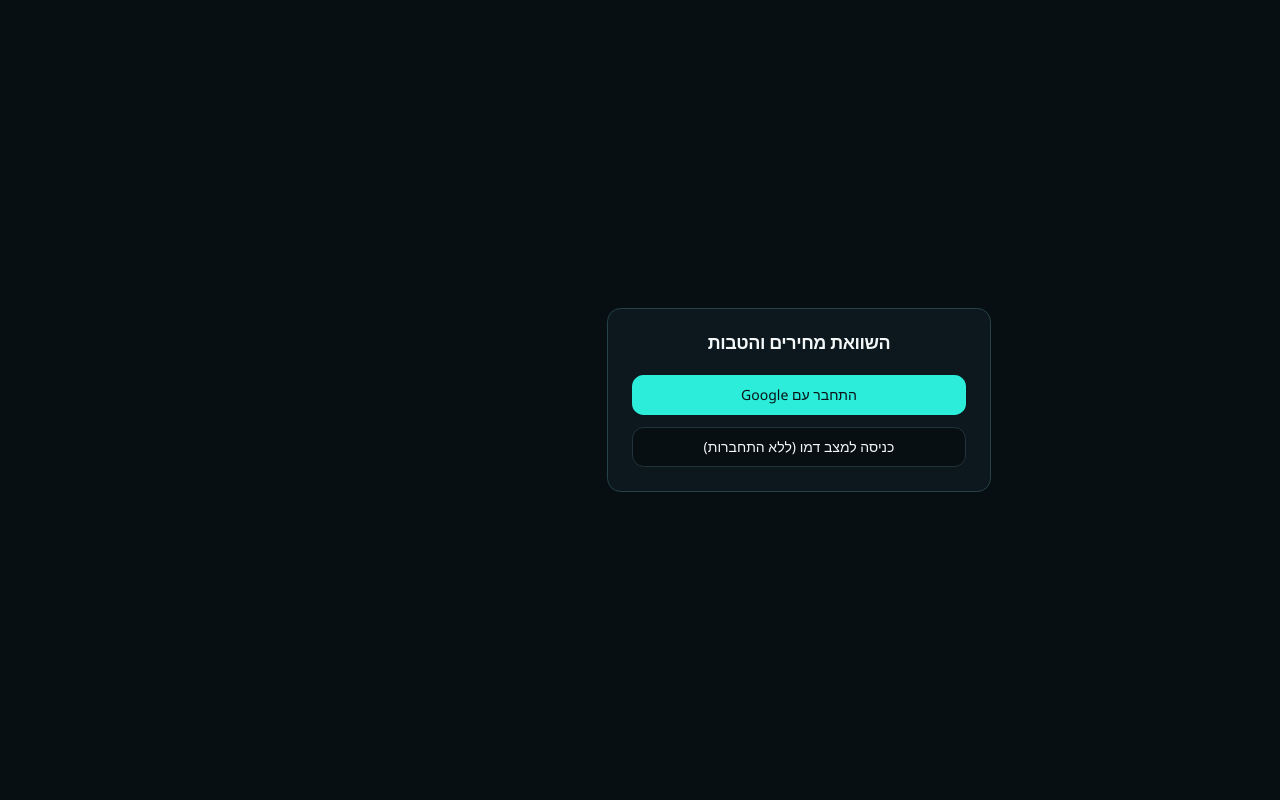
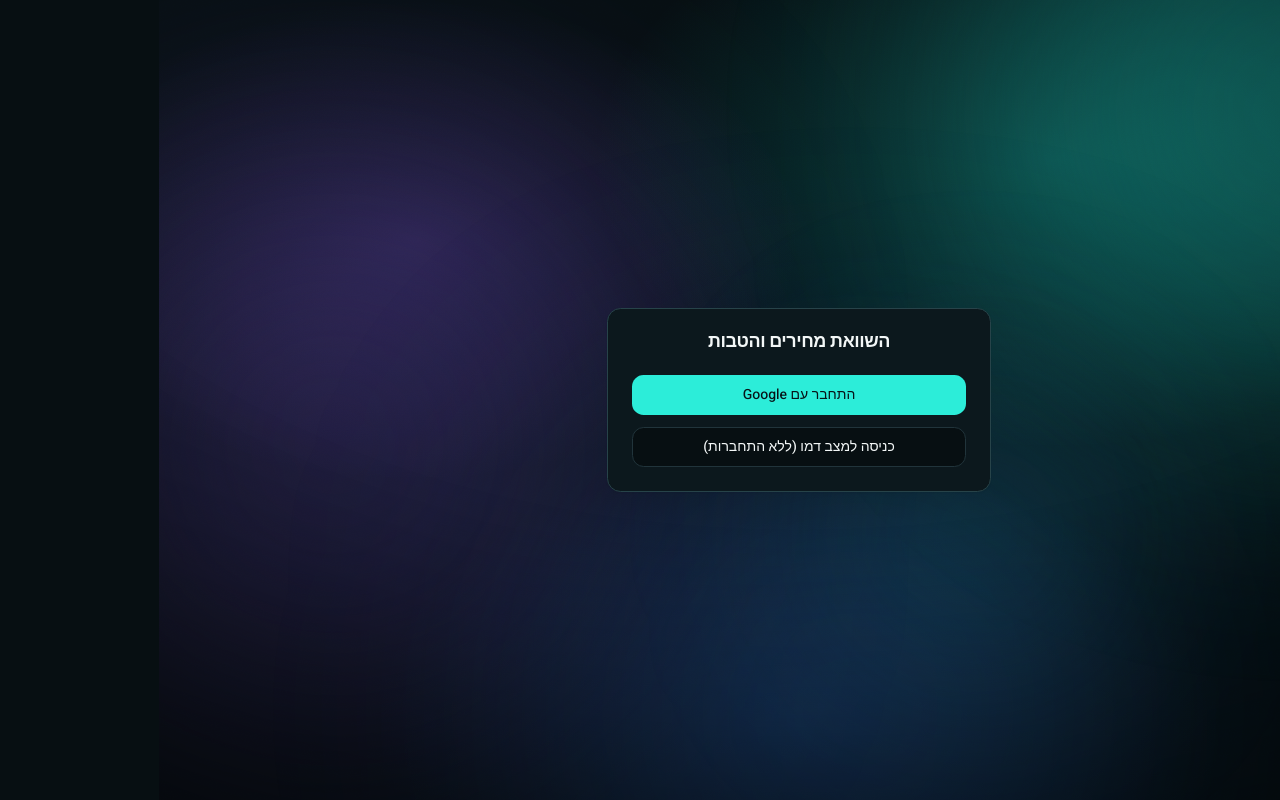
Before and after one commit to sivanwozner-cyber/sisu_project, a Next.js app: page /login in a window 1280 px wide. Built offline with nearby package versions, Linux system fonts and the light colour scheme.

Commit message:
auto: sync changes [hook]

```diff
--- a/app/layout.tsx
+++ b/app/layout.tsx
@@ -1,6 +1,7 @@
 import type { Metadata } from "next";
 import "./globals.css";
 import { Providers } from "./providers";
+import { AuroraBackground } from "@/components/aurora-background";
 
 export const metadata: Metadata = {
   title: "השוואת מחירים והטבות",
@@ -13,8 +14,21 @@
   children: React.ReactNode;
 }) {
   return (
-    <html lang="he" dir="rtl">
-      <body className="min-h-screen bg-background font-sans antialiased">
+    <html lang="he" dir="rtl" className="dark">
+      <head>
+        <link rel="preconnect" href="https://fonts.googleapis.com" />
+        <link
+          rel="preconnect"
+          href="https://fonts.gstatic.com"
+          crossOrigin="anonymous"
+        />
+        <link
+          href="https://fonts.googleapis.com/css2?family=Heebo:wght@300;400;500;600;700;800;900&display=swap"
+          rel="stylesheet"
+        />
+      </head>
+      <body className="min-h-screen bg-background font-sans text-foreground antialiased">
+        <AuroraBackground />
         <Providers>{children}</Providers>
       </body>
     </html>
```
